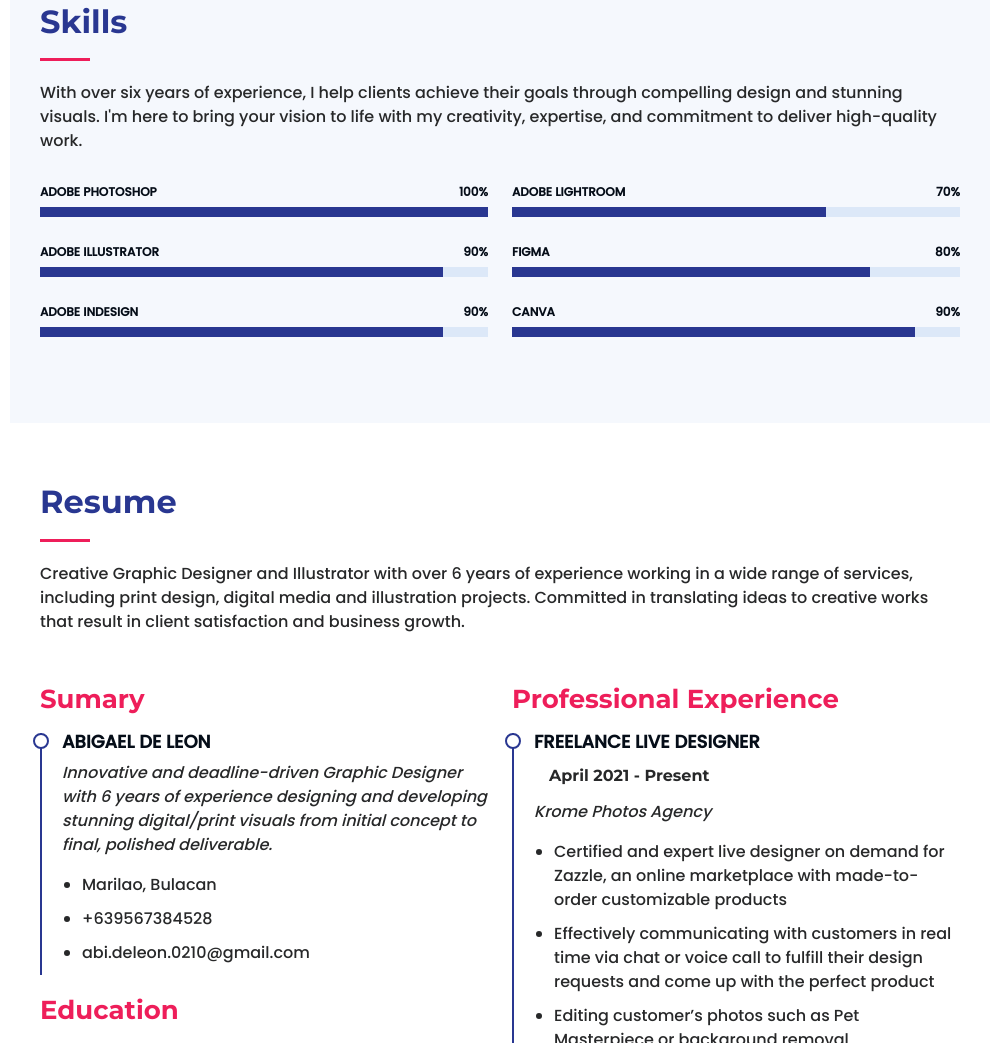
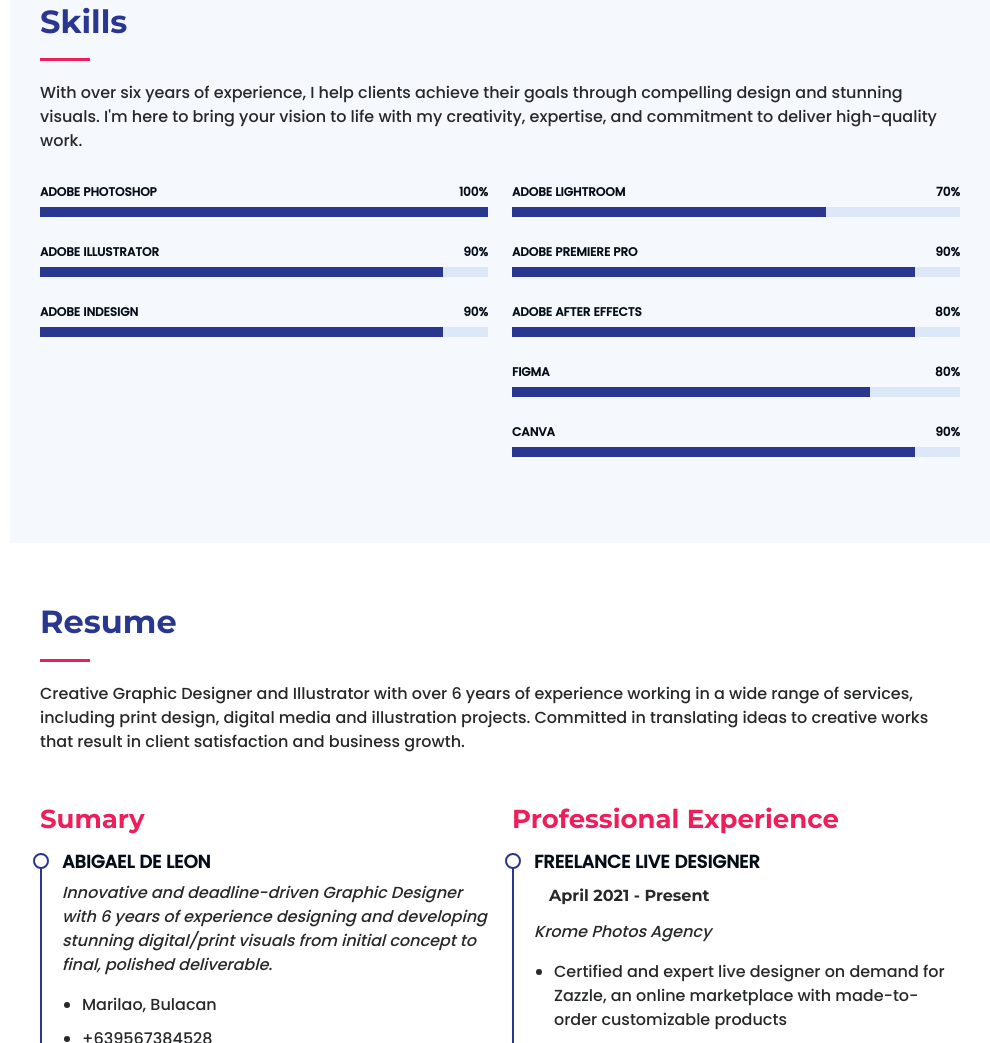
Before and after one commit to abigaeldeleon/abi-designs, a plain HTML site: page index.html in a window 1280 px wide. Shown: the part 1472-2515 px from the top of the page, without its empty margins (290-1280 px from the left). Drawn offline with Linux system fonts and the light colour scheme.

Commit message:
Update index.html

```diff
--- a/index.html
+++ b/index.html
@@ -152,6 +152,20 @@
               <span class="skill">Adobe Lightroom<i class="val">70%</i></span>
               <div class="progress-bar-wrap">
                 <div class="progress-bar" role="progressbar" aria-valuenow="70" aria-valuemin="0" aria-valuemax="100"></div>
+              </div>
+            </div>
+
+           <div class="progress">
+              <span class="skill">Adobe Premiere Pro <i class="val">90%</i></span>
+              <div class="progress-bar-wrap">
+                <div class="progress-bar" role="progressbar" aria-valuenow="90" aria-valuemin="0" aria-valuemax="100"></div>
+              </div>
+            </div>
+
+	   <div class="progress">
+              <span class="skill">Adobe After Effects <i class="val">80%</i></span>
+              <div class="progress-bar-wrap">
+                <div class="progress-bar" role="progressbar" aria-valuenow="90" aria-valuemin="0" aria-valuemax="100"></div>
               </div>
             </div>
 
```
